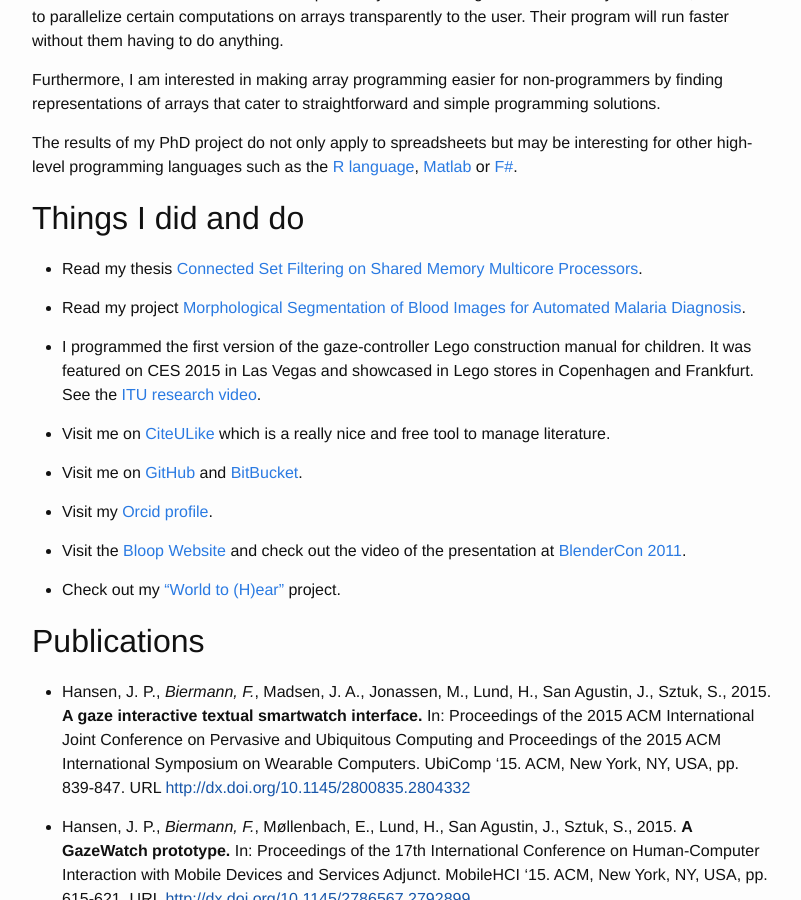
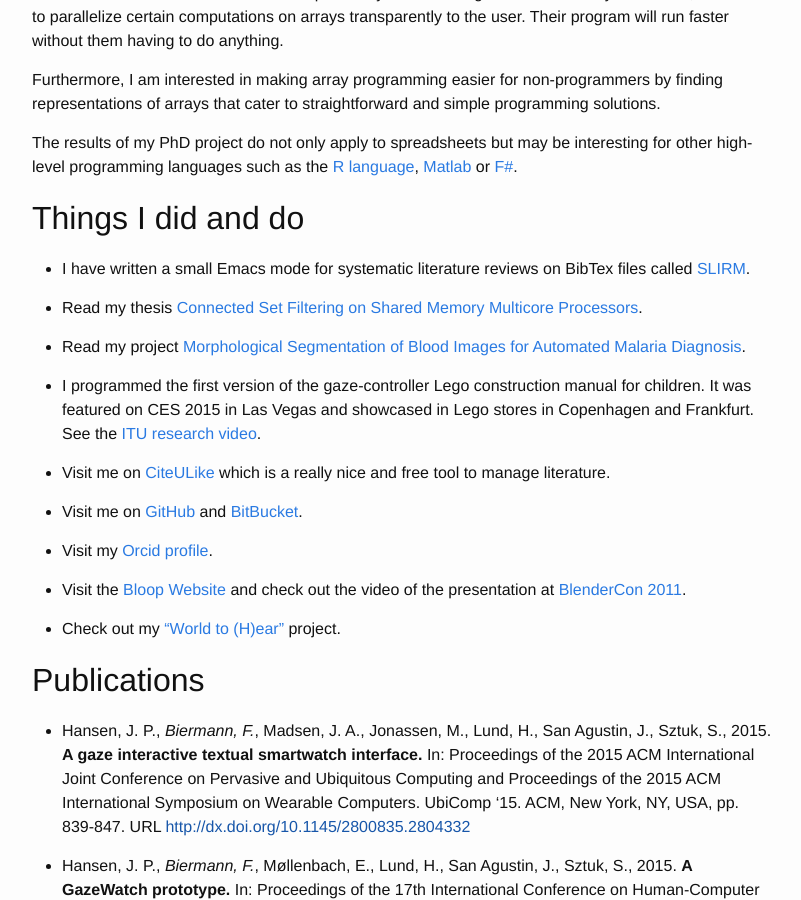
Before and after one commit to fbie/fbie.github.io, a Jekyll site: the page built from about.md, in a window 1280 px wide and 900 px high, scrolled down 816 px. Shown: the whole window, without its empty margins (238-1039 px from the left). Built offline with Jekyll 4.4.1, drawn with Linux system fonts in a browser that asks for light colours.

Commit message:
add slirm

```diff
--- a/about.md
+++ b/about.md
@@ -37,6 +37,8 @@ Furthermore, I am interested in making array programming easier for non-programm
 The results of my PhD project do not only apply to spreadsheets but may be interesting for other high-level programming languages such as the [R language](https://www.r-project.org/), [Matlab](http://www.mathworks.com/products/matlab/) or [F#](http://fsharp.org/).
 
 ## Things I did and do ##
+
+- I have written a small Emacs mode for systematic literature reviews on BibTex files called [SLIRM](https://github.com/fbie/slirm).
 
 - Read my thesis [Connected Set Filtering on Shared Memory Multicore
 Processors](https://itu.dk/people/fbie/thesis.pdf).
```
